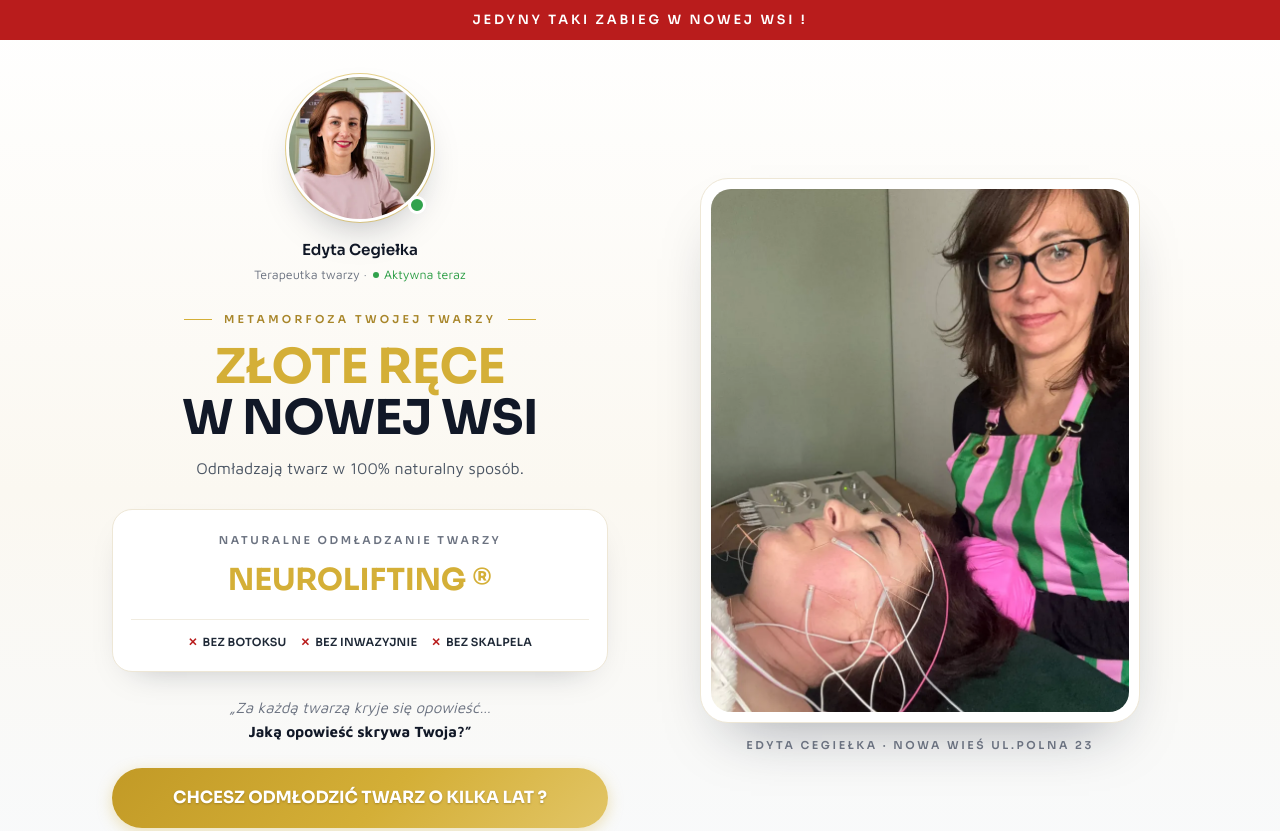
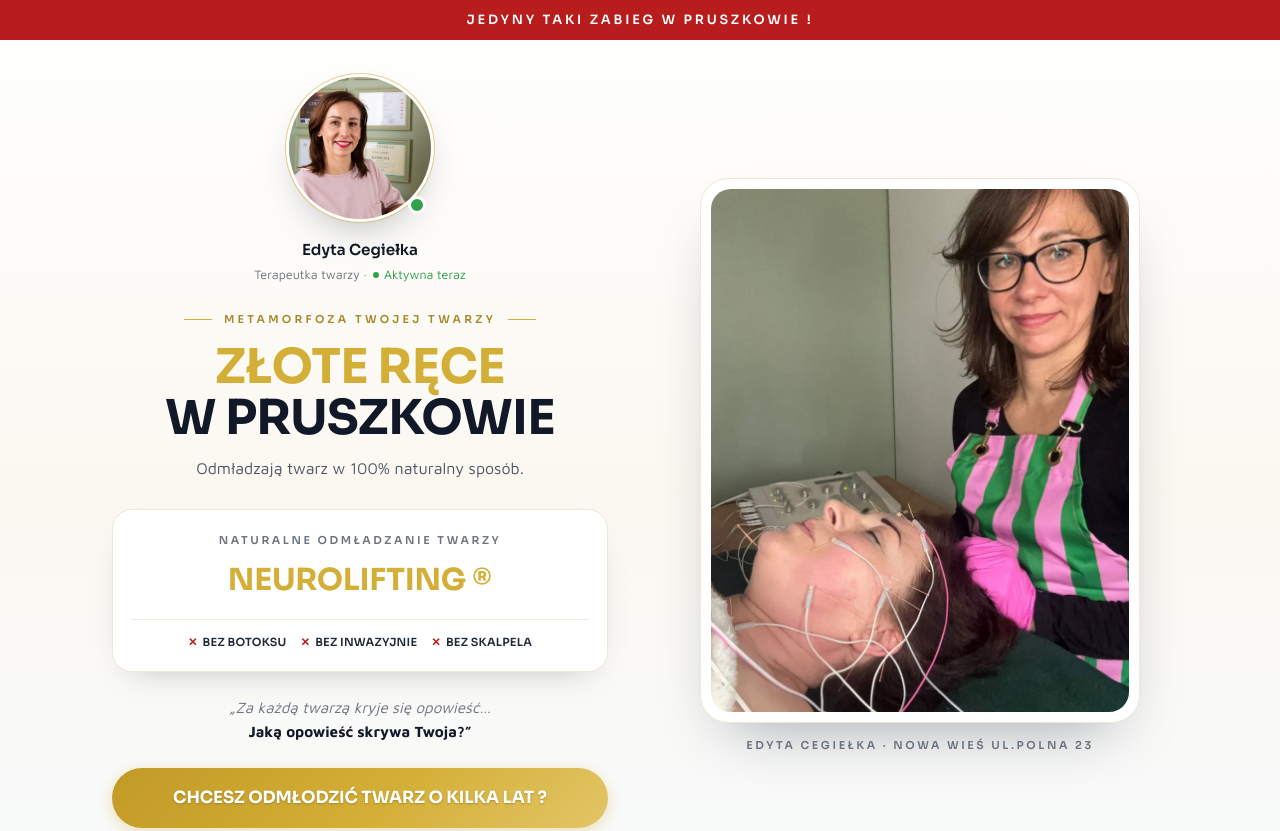
Before and after one commit to onlysukcesmedia-star/Neurolifting---Pruszkow, a plain HTML site: page index.html in a window 1280 px wide. Shown: the top 831 px of the page. Drawn offline with Linux system fonts and the light colour scheme.

Commit message:
Update index.html

```diff
--- a/index.html
+++ b/index.html
@@ -4,9 +4,9 @@
 <meta charset="utf-8">
 <meta name="viewport" content="width=device-width, initial-scale=1, viewport-fit=cover">
 <title>Neurolifting ® w Nowej Wsi – Chcesz odmłodzić twarz o 5-10 lat ? | Edyta Cegiełka </title>
-<meta name="description" content="Naturalne odmładzanie twarzy Neurolifting ® w Nowej Wsi. Bez botoksu, Bez inwazyjnie, Bez skalpela. Metamorfoza Twojej Twarzy, 190+ zadowolonych klientek.">
+<meta name="description" content="Naturalne odmładzanie twarzy Neurolifting ® w Pruszkowie. Bez botoksu, Bez inwazyjnie, Bez skalpela. Metamorfoza Twojej Twarzy, 190+ zadowolonych klientek.">
 <meta name="theme-color" content="#F8FAFC">
-<meta property="og:title" content="Chcesz odmłodzić twarz o 5-10 lat ? w Nowej Wsi – Neurolifting ®">
+<meta property="og:title" content="Chcesz odmłodzić twarz o 5-10 lat ? w Pruszkowie – Neurolifting ®">
 <meta property="og:description" content="Odmładzają twarz w 100% naturalny sposób. Promocja: 350 zł zamiast 500 zł.">
 <meta property="og:image" content="img/zdjecie-glowne.webp">
 <meta property="og:type" content="website">
@@ -333,7 +333,7 @@ footer .copy a{color:#6B7280}
 
 <!-- ================= ABOVE THE FOLD ================= -->
 <header class="hero">
-  <div class="topstrip">Jedyny taki zabieg w Nowej Wsi !</div>
+  <div class="topstrip">Jedyny taki zabieg w Pruszkowie !</div>
 
   <div class="hero-wrap">
     <div class="col hero-in">
@@ -345,7 +345,7 @@ footer .copy a{color:#6B7280}
       <p class="hero-role">Terapeutka twarzy · <span class="on">Aktywna teraz</span></p>
 
       <span class="badge">Metamorfoza Twojej Twarzy</span>
-      <h1><span class="g">ZŁOTE RĘCE</span>w NOWEJ WSI</h1>
+      <h1><span class="g">ZŁOTE RĘCE</span>w PRUSZKOWIE</h1>
       <p class="tagline">Odmładzają twarz w 100% naturalny sposób.</p>
 
       <div class="treat">
@@ -497,8 +497,8 @@ footer .copy a{color:#6B7280}
   <div class="col">
     <div class="offer glass">
       <div class="live"><i></i><span>Liczba miejsc w promocji ograniczona</span></div>
-      <p class="only">Tylko w Nowej Wsi!</p>
-      <h3>Neurolifting®</h3>
+      <p class="only">Tylko w PRUSZKOWIE!</p>
+      <h3>Neurolifting®</h3
       <p class="what">Pełen lifting twarzy + 4‑krotny wzrost produkcji kolagenu!</p>
       <p class="time">⏱ Czas trwania wizyty: ok. 1 h 30 min</p>
       <div class="prices">
```
